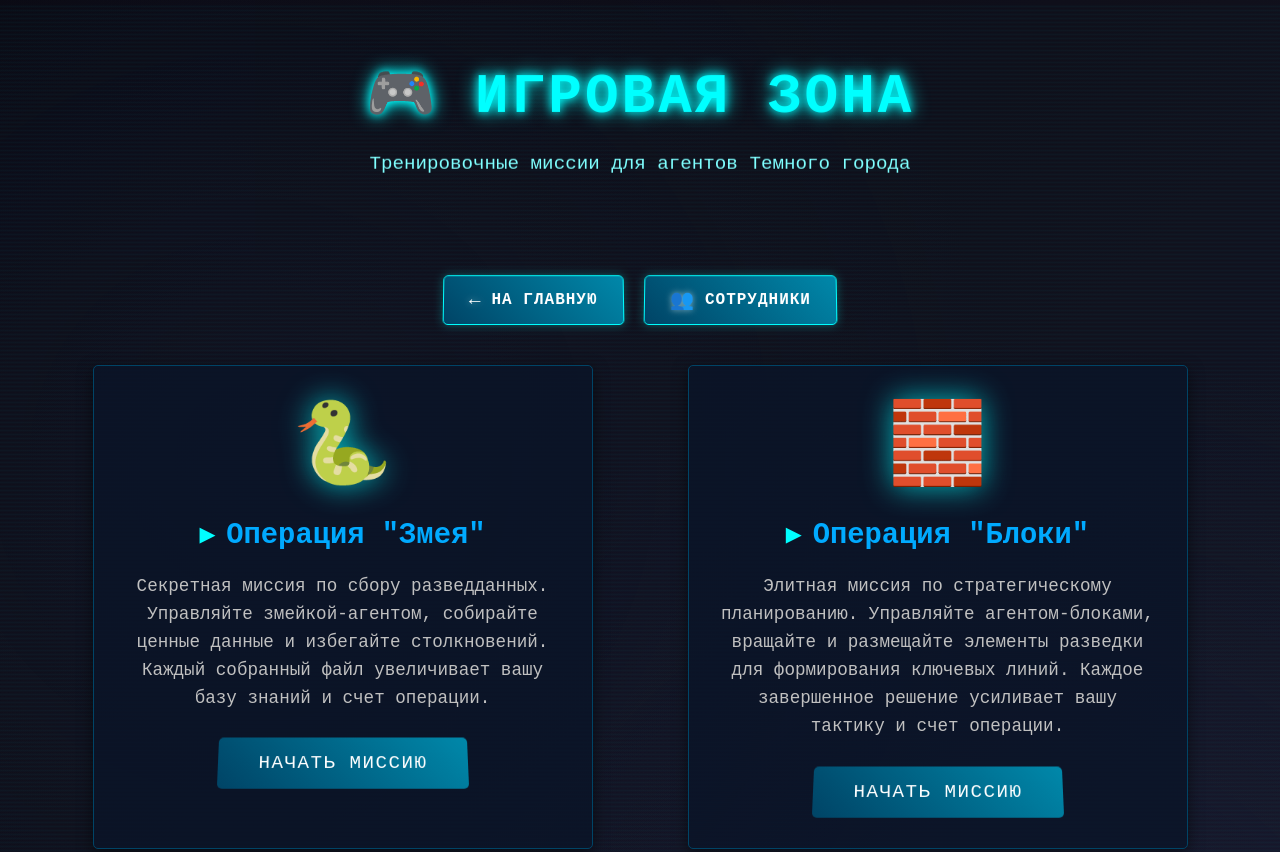
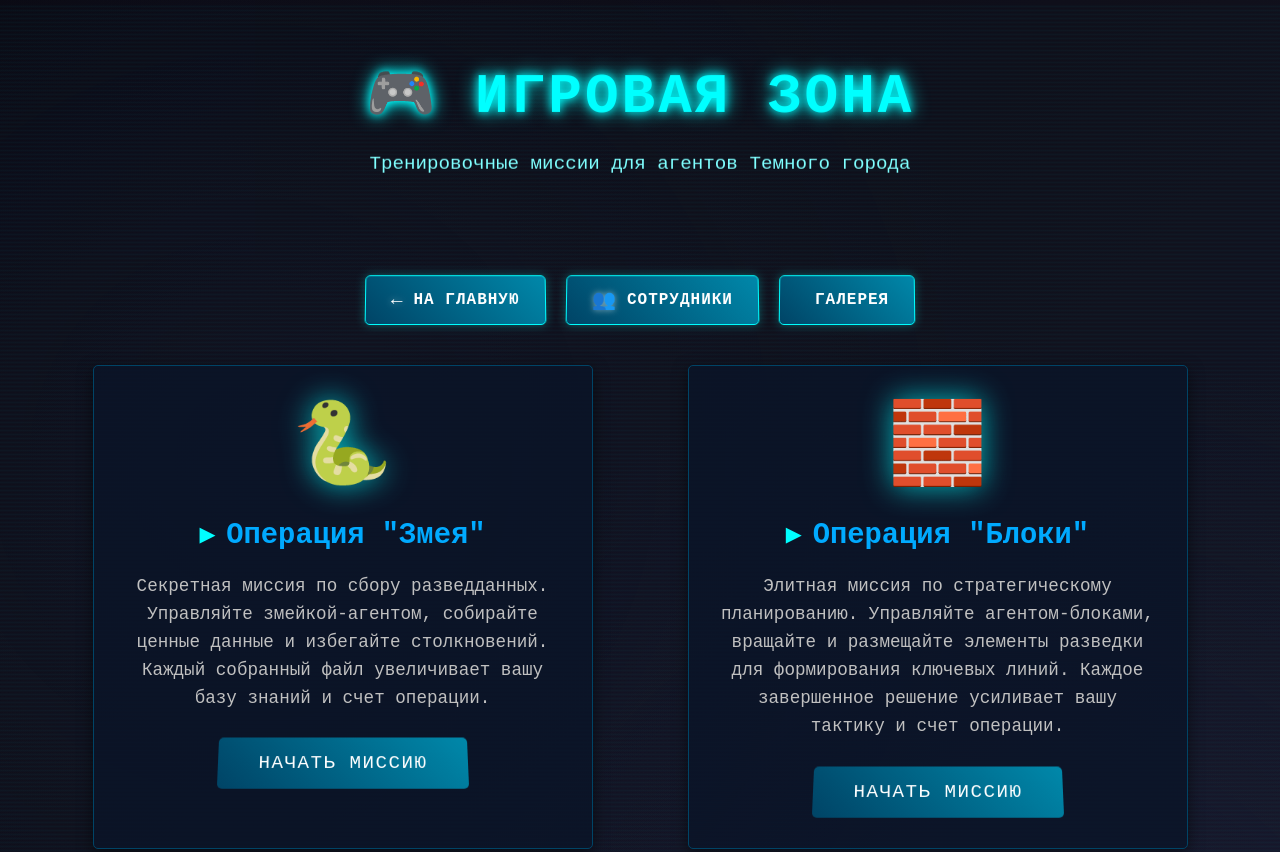
Before and after one commit to maksvesh/gorod, a plain HTML site: page games.html in a window 1280 px wide. Shown: the top 852 px of the page. Drawn offline with Linux system fonts and the light colour scheme.

Commit message:
Update games.html

```diff
--- a/games.html
+++ b/games.html
@@ -421,6 +421,10 @@
                 <span class="btn-icon">👥</span>
                 Сотрудники
             </a>
+            <a href="games.html" class="nav-btn">
+                <span class="btn-icon"> </span>
+                Галерея
+            </a>
         </div>
         <div class="games-grid">
             <!-- Только змейка -->
```
